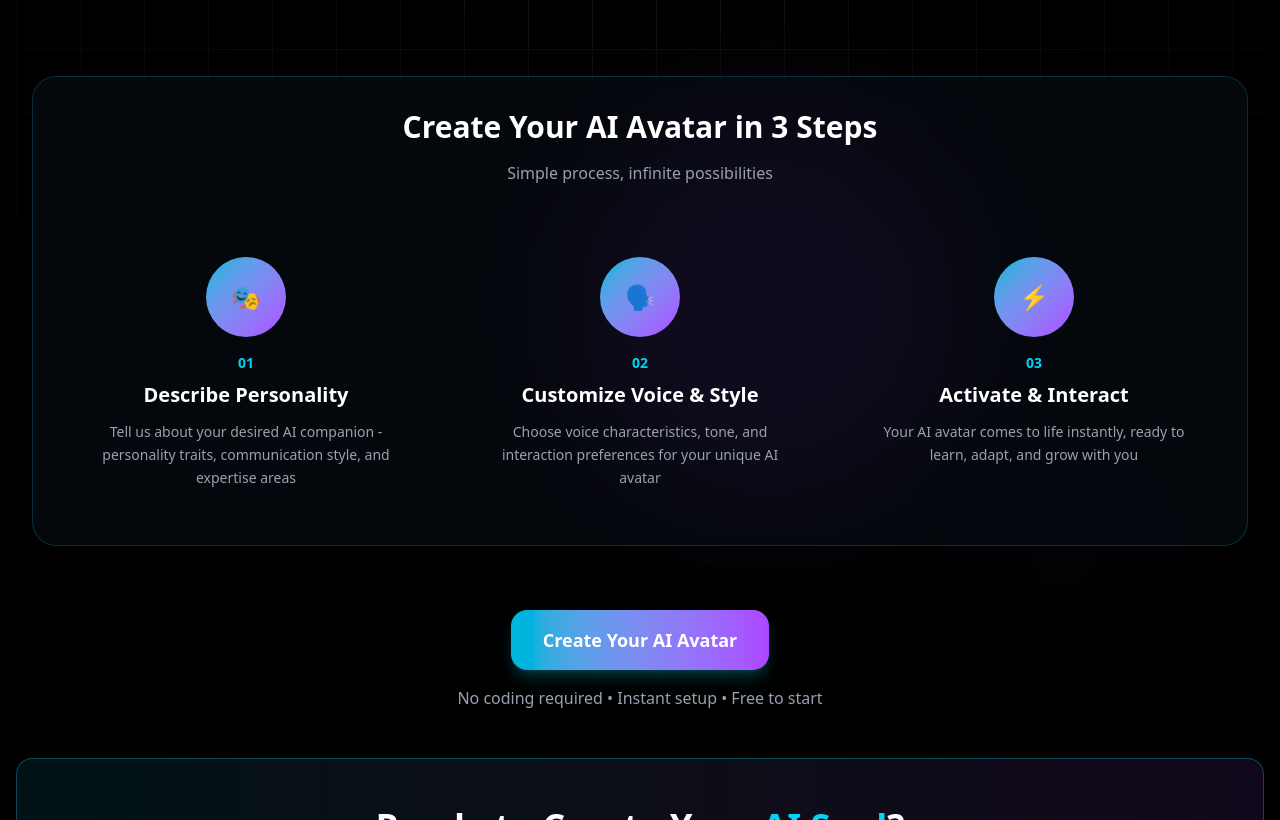
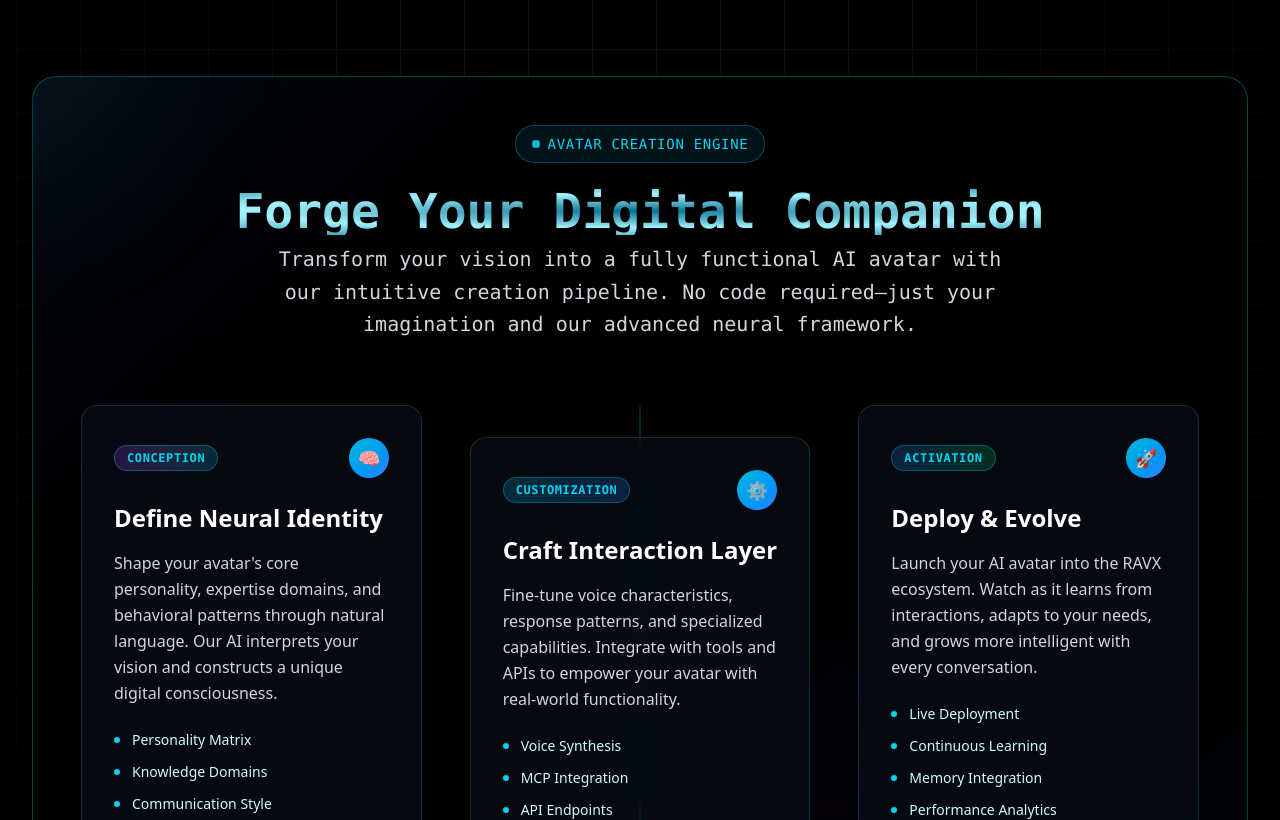
Before and after one commit to 201Harsh/RAVX-OS, a Next.js app in the folder client/: page / in a window 1280 px wide. Shown: the part 1980-2800 px from the top of the page. Built offline with nearby package versions, Linux system fonts and the light colour scheme.

Commit message:
Updated Landing Page of Ravx OS

```diff
--- a/client/app/components/Welcome.tsx
+++ b/client/app/components/Welcome.tsx
@@ -294,7 +294,7 @@ const RAVXOSLanding = () => {
                   transition={{ delay: 0.3 }}
                 >
                   Meet Your{" "}
-                  <span className="bg-linear-to-r from-cyan-400 via-purple-400 to-cyan-400 bg-clip-text text-transparent">
+                  <span className="bg-radial from-cyan-700 via-cyan-200 to-cyan-800 bg-clip-text text-transparent">
                     Digital Self
                   </span>
                 </motion.h2>
@@ -340,7 +340,7 @@ const RAVXOSLanding = () => {
                     },
                     {
                       icon: (
-                        <FiMessageSquare className="text-purple-400 text-xl" />
+                        <FiMessageSquare className="text-pink-400 text-xl" />
                       ),
                       title: "Natural Voice Synthesis",
                       description:
@@ -419,72 +419,222 @@ const RAVXOSLanding = () => {
                 </motion.div>
               </div>
 
-              {/* Avatar Creation Process */}
+              {/* AI Avatar Creation Journey */}
               <motion.div
-                className="bg-gray-900/30 backdrop-blur-sm border border-cyan-400/20 rounded-3xl p-8 mb-16"
-                initial={{ opacity: 0, y: 30 }}
+                className="relative bg-linear-to-br from-gray-900/40 via-black to-cyan-900/20 backdrop-blur-xl border border-cyan-400/30 rounded-3xl p-8 lg:p-12 mb-16 overflow-hidden"
+                initial={{ opacity: 0, y: 50 }}
                 whileInView={{ opacity: 1, y: 0 }}
-                transition={{ duration: 0.8 }}
+                transition={{ duration: 0.8, ease: "easeOut" }}
                 viewport={{ once: true }}
               >
-                <div className="text-center mb-12">
-                  <h3 className="text-3xl font-bold text-white mb-4">
-                    Create Your AI Avatar in 3 Steps
+                {/* Background Elements */}
+                <div className="absolute top-0 left-0 w-72 h-72 bg-cyan-500/5 rounded-full blur-3xl -translate-x-1/2 -translate-y-1/2" />
+                <div className="absolute bottom-0 right-0 w-96 h-96 bg-blue-500/5 rounded-full blur-3xl translate-x-1/2 translate-y-1/2" />
+
+                <div className="relative z-10">
+                  {/* Section Header */}
+                  <motion.div
+                    className="text-center mb-16"
+                    initial={{ opacity: 0, y: 20 }}
+                    whileInView={{ opacity: 1, y: 0 }}
+                    transition={{ duration: 0.6, delay: 0.2 }}
+                    viewport={{ once: true }}
+                  >
+                    <motion.div
+                      className="inline-flex items-center gap-2 px-4 py-2 bg-cyan-500/10 border border-cyan-400/30 rounded-full mb-6"
+                      initial={{ opacity: 0, scale: 0.8 }}
+                      whileInView={{ opacity: 1, scale: 1 }}
+                      transition={{ duration: 0.5, delay: 0.3 }}
+                      viewport={{ once: true }}
+                    >
+                      <div className="w-2 h-2 bg-cyan-400 rounded-full animate-pulse" />
+                      <span className="text-cyan-400 text-sm font-mono tracking-wider">
+                        AVATAR CREATION ENGINE
+                      </span>
+                    </motion.div>
+
+                    <h3 className="text-4xl lg:text-5xl font-bold mb-2 bg-radial from-cyan-700 via-cyan-200 to-cyan-700 bg-clip-text text-transparent font-mono">
+                      Forge Your Digital Companion
                     </h3>
-                  <p className="text-gray-400 max-w-2xl mx-auto">
-                    Simple process, infinite possibilities
+                    <p className="text-gray-300 text-lg lg:text-xl max-w-3xl mx-auto leading-relaxed font-mono">
+                      Transform your vision into a fully functional AI avatar
+                      with our intuitive creation pipeline. No code
+                      required—just your imagination and our advanced neural
+                      framework.
                     </p>
-                </div>
+                  </motion.div>
 
-                <div className="grid grid-cols-1 md:grid-cols-3 gap-8">
+                  {/* Creation Process Timeline */}
+                  <div className="relative">
+                    {/* Connecting Line */}
+                    <div className="absolute left-1/2 top-0 bottom-0 w-0.5 bg-linear-to-b from-cyan-500/20 via-cyan-400/40 to-cyan-500/20 transform -translate-x-1/2 hidden lg:block" />
+
+                    <div className="grid grid-cols-1 lg:grid-cols-3 gap-8 lg:gap-12">
                       {[
                         {
-                      step: "01",
-                      title: "Describe Personality",
+                          phase: "CONCEPTION",
+                          title: "Define Neural Identity",
                           description:
-                        "Tell us about your desired AI companion - personality traits, communication style, and expertise areas",
-                      icon: "🎭",
+                            "Shape your avatar's core personality, expertise domains, and behavioral patterns through natural language. Our AI interprets your vision and constructs a unique digital consciousness.",
+                          features: [
+                            "Personality Matrix",
+                            "Knowledge Domains",
+                            "Communication Style",
+                            "Behavioral Patterns",
+                          ],
+                          icon: "🧠",
+                          gradient: "from-purple-500/20 to-cyan-500/20",
+                          delay: 0.2,
                         },
                         {
-                      step: "02",
-                      title: "Customize Voice & Style",
+                          phase: "CUSTOMIZATION",
+                          title: "Craft Interaction Layer",
                           description:
-                        "Choose voice characteristics, tone, and interaction preferences for your unique AI avatar",
-                      icon: "🗣️",
+                            "Fine-tune voice characteristics, response patterns, and specialized capabilities. Integrate with tools and APIs to empower your avatar with real-world functionality.",
+                          features: [
+                            "Voice Synthesis",
+                            "MCP Integration",
+                            "API Endpoints",
+                            "Response Calibration",
+                          ],
+                          icon: "⚙️",
+                          gradient: "from-cyan-500/20 to-blue-500/20",
+                          delay: 0.4,
                         },
                         {
-                      step: "03",
-                      title: "Activate & Interact",
+                          phase: "ACTIVATION",
+                          title: "Deploy & Evolve",
                           description:
-                        "Your AI avatar comes to life instantly, ready to learn, adapt, and grow with you",
-                      icon: "⚡",
+                            "Launch your AI avatar into the RAVX ecosystem. Watch as it learns from interactions, adapts to your needs, and grows more intelligent with every conversation.",
+                          features: [
+                            "Live Deployment",
+                            "Continuous Learning",
+                            "Memory Integration",
+                            "Performance Analytics",
+                          ],
+                          icon: "🚀",
+                          gradient: "from-blue-500/20 to-green-500/20",
+                          delay: 0.6,
                         },
                       ].map((step, index) => (
                         <motion.div
                           key={index}
-                      className="text-center p-6"
-                      initial={{ opacity: 0, y: 20 }}
+                          className={`relative bg-gray-900/40 backdrop-blur-md border border-cyan-400/20 rounded-2xl p-8 lg:p-8 hover:border-cyan-400/40 transition-all duration-500 group ${
+                            index === 1 ? "lg:transform lg:translate-y-8" : ""
+                          }`}
+                          initial={{ opacity: 0, y: 30 }}
                           whileInView={{ opacity: 1, y: 0 }}
+                          whileHover={{
+                            y: -5,
+                            borderColor: "rgba(34, 211, 238, 0.4)",
+                            boxShadow: "0 20px 40px rgba(34, 211, 238, 0.1)",
+                          }}
+                          transition={{ duration: 0.6, delay: step.delay }}
                           viewport={{ once: true }}
                         >
+                          {/* Step Indicator */}
+                          <div className="flex items-center justify-between mb-6">
                             <motion.div
-                        className="w-20 h-20 bg-linear-to-br from-cyan-500 to-purple-500 rounded-full flex items-center justify-center text-2xl mb-4 mx-auto"
-                        whileHover={{ scale: 1.1, rotate: 360 }}
-                        transition={{ duration: 0.5 }}
+                              className={`inline-flex items-center gap-2 px-3 py-1 bg-linear-to-r ${step.gradient} border border-cyan-400/30 rounded-full`}
+                              whileHover={{ scale: 1.05 }}
+                              transition={{ duration: 0.3 }}
+                            >
+                              <span className="text-cyan-400 text-xs font-mono font-semibold tracking-wider">
+                                {step.phase}
+                              </span>
+                            </motion.div>
+
+                            <motion.div
+                              className="w-10 h-10 bg-linear-to-br from-cyan-500 to-blue-500 rounded-full flex items-center justify-center text-lg group-hover:scale-110 transition-transform duration-300"
+                              whileHover={{ rotate: 360 }}
+                              transition={{ duration: 0.6 }}
                             >
                               {step.icon}
                             </motion.div>
-                      <div className="text-cyan-400 text-sm font-semibold mb-2">
-                        {step.step}
                           </div>
-                      <h4 className="text-xl font-semibold text-white mb-3">
+
+                          {/* Content */}
+                          <h4 className="text-2xl font-bold text-white mb-4 group-hover:text-cyan-300 transition-colors duration-300">
                             {step.title}
                           </h4>
-                      <p className="text-gray-400 text-sm leading-relaxed">
+
+                          <p className="text-gray-300 leading-relaxed mb-6">
                             {step.description}
                           </p>
+
+                          {/* Features List */}
+                          <div className="space-y-3">
+                            {step.features.map((feature, featureIndex) => (
+                              <motion.div
+                                key={featureIndex}
+                                className="flex items-center gap-3 text-sm"
+                                initial={{ opacity: 0, x: -10 }}
+                                whileInView={{ opacity: 1, x: 0 }}
+                                transition={{
+                                  duration: 0.4,
+                                  delay: step.delay + featureIndex * 0.1,
+                                }}
+                                viewport={{ once: true }}
+                              >
+                                <div className="w-1.5 h-1.5 bg-cyan-400 rounded-full shrink-0" />
+                                <span className="text-cyan-100 font-medium">
+                                  {feature}
+                                </span>
                               </motion.div>
                             ))}
+                          </div>
+
+                          {/* Hover Glow Effect */}
+                          <div className="absolute inset-0 bg-linear-to-br from-cyan-500/5 to-blue-500/5 rounded-2xl opacity-0 group-hover:opacity-100 transition-opacity duration-500 -z-10" />
+                        </motion.div>
+                      ))}
+                    </div>
+                  </div>
+
+                  {/* CTA Section */}
+                  <motion.div
+                    className="text-center mt-16 pt-8 border-t border-cyan-400/20"
+                    initial={{ opacity: 0, y: 20 }}
+                    whileInView={{ opacity: 1, y: 0 }}
+                    transition={{ duration: 0.6, delay: 0.8 }}
+                    viewport={{ once: true }}
+                  >
+                    <p className="text-gray-300 mb-6 text-lg">
+                      Ready to bring your AI companion to life?
+                    </p>
+                    <Link href="/register">
+                      <motion.button
+                        className="group relative bg-linear-to-r from-cyan-600 to-blue-600 hover:from-cyan-500 hover:to-blue-500 text-white font-semibold py-4 px-8 rounded-2xl transition-all duration-300 overflow-hidden cursor-pointer"
+                        whileHover={{
+                          scale: 1.05,
+                          boxShadow: "0 10px 30px rgba(34, 211, 238, 0.3)",
+                        }}
+                        whileTap={{ scale: 0.95 }}
+                      >
+                        <span className="relative z-10">
+                          Start Creating Your Avatar
+                        </span>
+
+                        {/* Animated Background */}
+                        <motion.div
+                          className="absolute inset-0 bg-linear-to-r from-cyan-400 to-blue-400 opacity-0 group-hover:opacity-100 transition-opacity duration-300"
+                          initial={false}
+                          whileHover={{ opacity: 1 }}
+                        />
+
+                        {/* Shimmer Effect */}
+                        <motion.div
+                          className="absolute inset-0 bg-linear-to-r from-transparent via-white/20 to-transparent transform -skew-x-12 -translate-x-full group-hover:translate-x-full transition-transform duration-1000"
+                          whileHover={{ translateX: "100%" }}
+                        />
+                      </motion.button>
+                    </Link>
+
+                    <p className="text-cyan-400/60 text-sm mt-4 font-mono">
+                      No technical expertise required • Instant deployment •
+                      Continuous AI evolution
+                    </p>
+                  </motion.div>
                 </div>
               </motion.div>
 
@@ -497,7 +647,7 @@ const RAVXOSLanding = () => {
               >
                 <Link href="/register">
                   <motion.button
-                    className="bg-linear-to-r from-cyan-500 to-purple-500 hover:from-cyan-400 hover:to-purple-400 text-white font-semibold px-8 py-4 rounded-2xl transition-all duration-300 shadow-lg shadow-cyan-500/25 hover:shadow-cyan-400/40 text-lg cursor-pointer"
+                    className="bg-linear-to-tr from-cyan-400 via-cyan-800 to-cyan-200 hover:to-cyan-400 text-white font-semibold px-8 py-4 rounded-2xl transition-all duration-300 shadow-lg shadow-cyan-500/25 hover:shadow-cyan-400/40 text-lg cursor-pointer"
                     whileHover={{ scale: 1.05, y: -2 }}
                     whileTap={{ scale: 0.95 }}
                   >
@@ -518,7 +668,7 @@ const RAVXOSLanding = () => {
           {/* CTA Section */}
           <motion.div variants={itemVariants} className="text-center mb-20">
             <motion.div
-              className="bg-linear-to-r from-cyan-500/10 to-purple-500/10 border border-cyan-400/30 rounded-2xl p-12 backdrop-blur-sm"
+              className="bg-linear-to-r from-cyan-500/10 to-sky-300/10 border border-cyan-400/30 rounded-2xl p-12 backdrop-blur-sm"
               whileHover={{ scale: 1.02 }}
               transition={{ duration: 0.5 }}
             >
```
Lines whose indentation alone changed are shown as unchanged.
